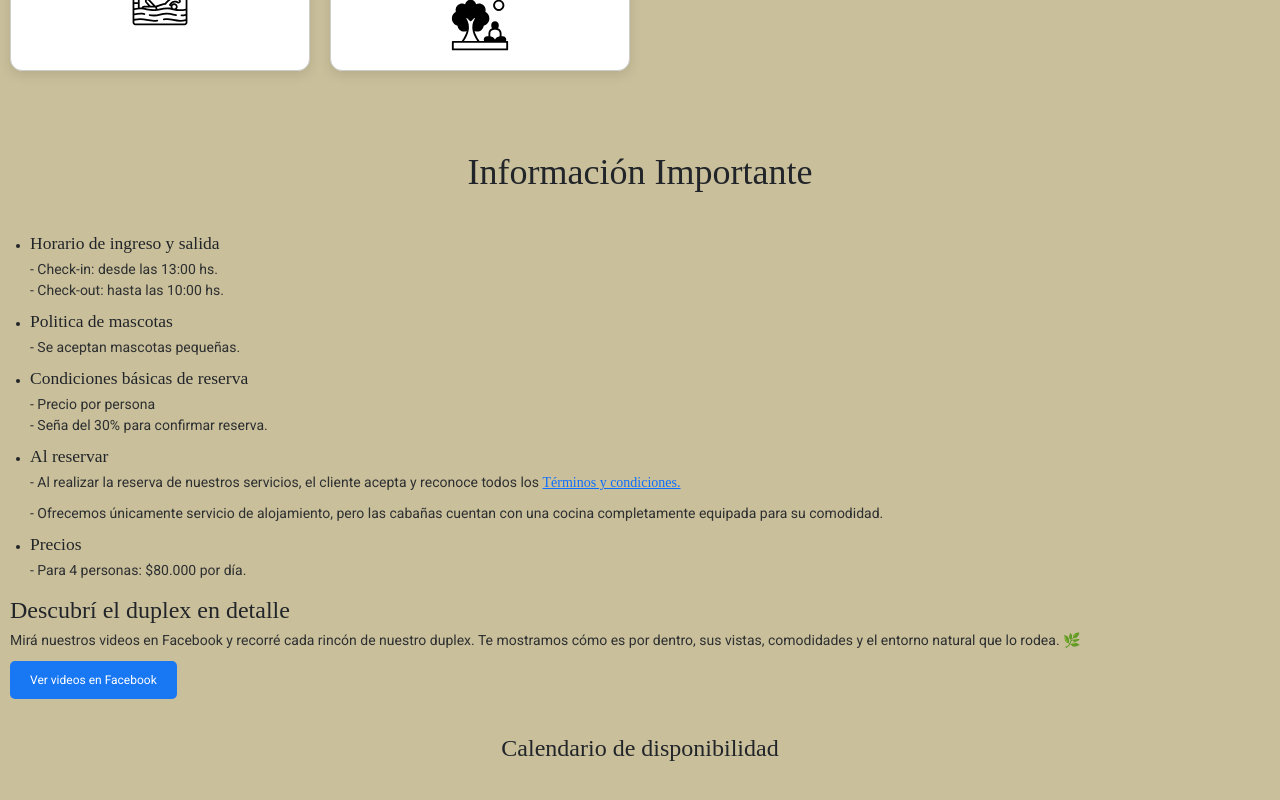
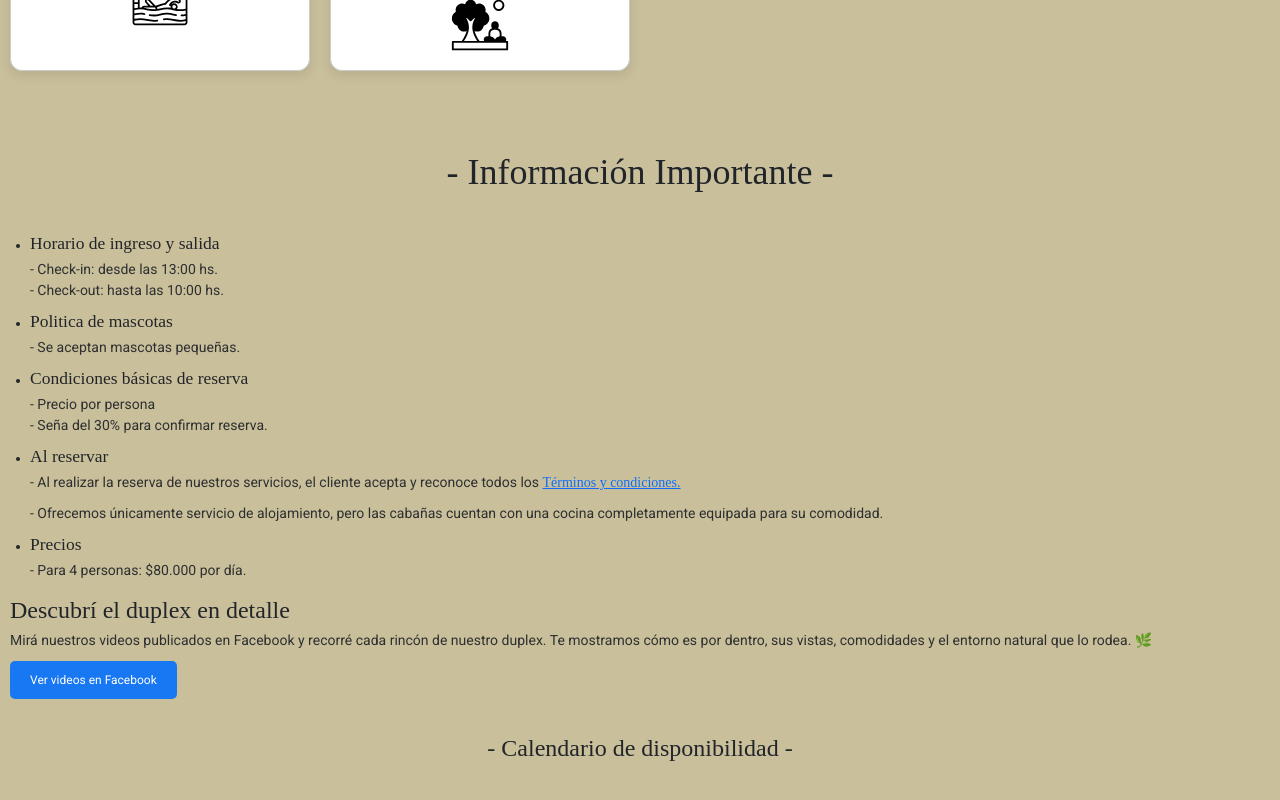
Before and after one commit to Enzoprogramerr/mi-buen-despertar, a React (Vite) app: page /duplex in a window 1280 px wide. Shown: the part 1771-2571 px from the top of the page. Built offline with nearby package versions, Linux system fonts and the light colour scheme; grey boxes are pictures that could not be loaded.

Commit message:
Eliminé componente que muestra video casa y coloqué section para redirección a facebook en Casa/page, en Duplex/page agregue giones en titulos de secciones, y cambios de tipografia en botones

```diff
--- a/src/Styles.css
+++ b/src/Styles.css
@@ -267,6 +267,7 @@ section {
   cursor: pointer;
   font-size: 1.6rem;
   margin: 1rem;
+  font-family: Roboto;
 }
 
 .title-inicio {
--- a/src/components/Casa.tsx
+++ b/src/components/Casa.tsx
@@ -6,7 +6,6 @@ import "../Styles.css";
 import CalendarGoogle from "./CalendarGoogle";
 import Reserva from "./Reserva";
 import { Link } from "react-router-dom";
-import VideoFacebook from "./VideoFacebook";
 
 const serviciosCasa = [
   {
@@ -137,12 +136,6 @@ interface CasaProps {
 
 export function Casa({ menu }: CasaProps) {
   const isMobile = useIsMobile();
-
-  const [isOpenVideo, setOpenVideo] = useState(false);
-  const toggleVideo = () => {
-    setOpenVideo(!isOpenVideo);
-  };
-
   const [isOpen, setOpen] = useState(false);
 
   const toggleReserva = () => {
@@ -244,19 +237,22 @@ export function Casa({ menu }: CasaProps) {
               </li>
             </ul>
           </section>
+          <section className="video_facebook">
+            <h2 className="title-duplex">Descubrí la casa en detalle</h2>
+            <p className="description-duplex">
+              Mirá nuestros videos publicados en Facebook y recorré cada rincón
+              de nuestro alojamiento. Te mostramos cómo es por dentro, sus
+              vistas, comodidades y el entorno natural que lo rodea. 🌿
+            </p>
+            <a
+              href="https://www.facebook.com/MiBuenDespertar/"
+              target="_blank"
+              className="btn-facebook"
+            >
+              Ver videos en Facebook
+            </a>
+          </section>
         </div>
-        <button
-          className={`send_button ${isOpenVideo ? "hiden" : ""}`}
-          onClick={() => {
-            setOpenVideo(!isOpenVideo);
-          }}
-        >
-          Ver video de casa
-        </button>
-        <VideoFacebook
-          isOpenVideo={isOpenVideo}
-          onClose={toggleVideo}
-        ></VideoFacebook>
         <section className="calendar-container">
           <h2>- Calendario de disponibilidad -</h2>
           <CalendarGoogle />
--- a/src/components/Duplex.tsx
+++ b/src/components/Duplex.tsx
@@ -184,7 +184,7 @@ export function Duplex({ menu }: DuplexProps) {
             tipo="duplex"
           ></Reserva>
         </section>
-        <h1 className="title_services">Servicios</h1>
+        <h1 className="title_services">- Servicios -</h1>
         <section className="description-services">
           {serviciosDuplex.map((e, i) => (
             <article key={i} className="element">
@@ -196,7 +196,7 @@ export function Duplex({ menu }: DuplexProps) {
         </section>
         <div className="info_container">
           <section className="info_important">
-            <h1 className="title_service2">Información Importante</h1>
+            <h1 className="title_service2">- Información Importante -</h1>
             <ul>
               <li>
                 <h3>Horario de ingreso y salida</h3>
@@ -238,9 +238,9 @@ export function Duplex({ menu }: DuplexProps) {
           <section className="video_facebook">
             <h2 className="title-duplex">Descubrí el duplex en detalle</h2>
             <p className="description-duplex">
-              Mirá nuestros videos en Facebook y recorré cada rincón de nuestro
-              duplex. Te mostramos cómo es por dentro, sus vistas, comodidades y
-              el entorno natural que lo rodea. 🌿
+              Mirá nuestros videos publicados en Facebook y recorré cada rincón
+              de nuestro duplex. Te mostramos cómo es por dentro, sus vistas,
+              comodidades y el entorno natural que lo rodea. 🌿
             </p>
             <a
               href="https://www.facebook.com/MiBuenDespertar/"
@@ -251,7 +251,7 @@ export function Duplex({ menu }: DuplexProps) {
             </a>
           </section>
           <section className="calendar-container">
-            <h2>Calendario de disponibilidad</h2>
+            <h2>- Calendario de disponibilidad -</h2>
             <CalendarDuplex />
             <p className="info_calendar">
               - Las fechas marcadas en color indican que ya han sido reservadas
```
